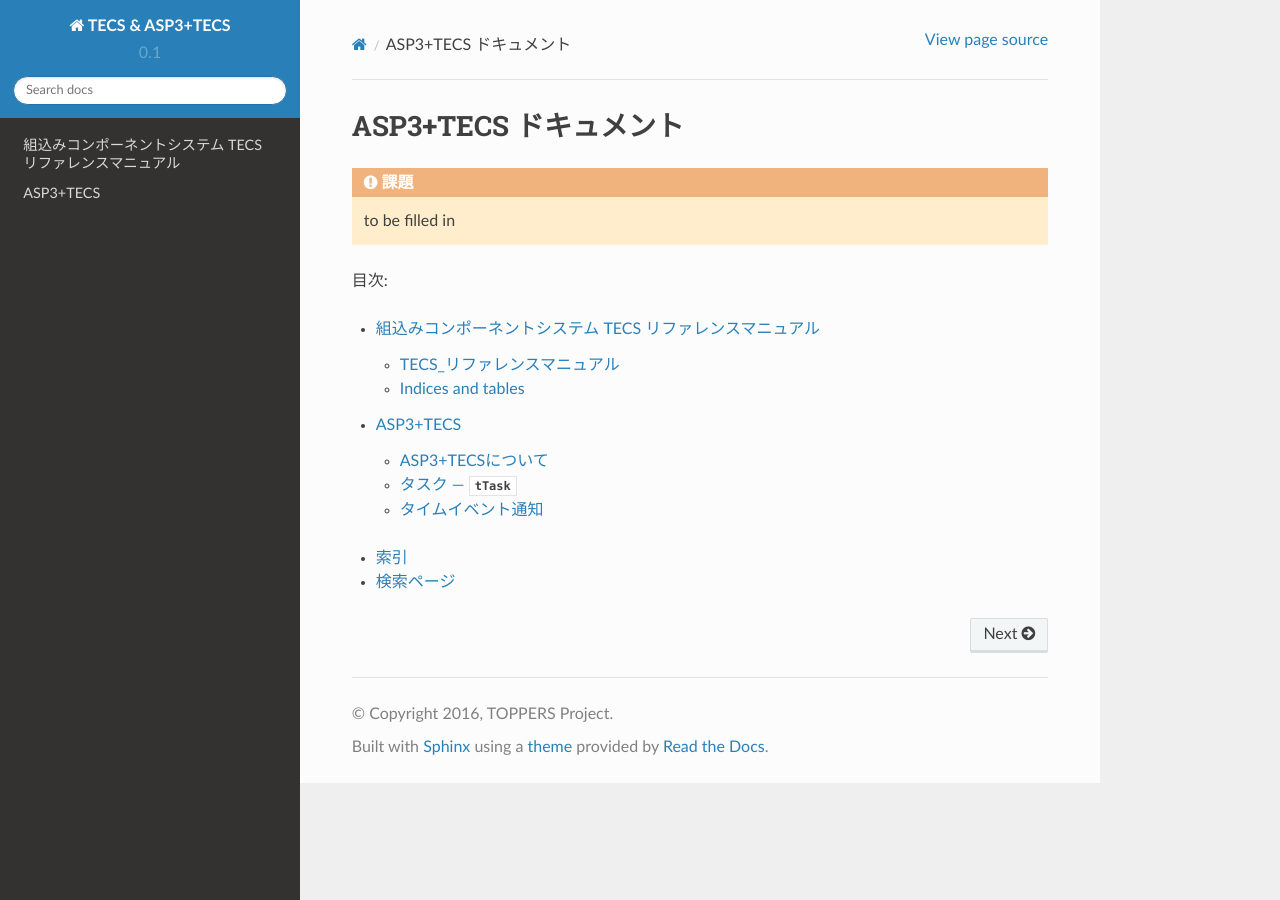
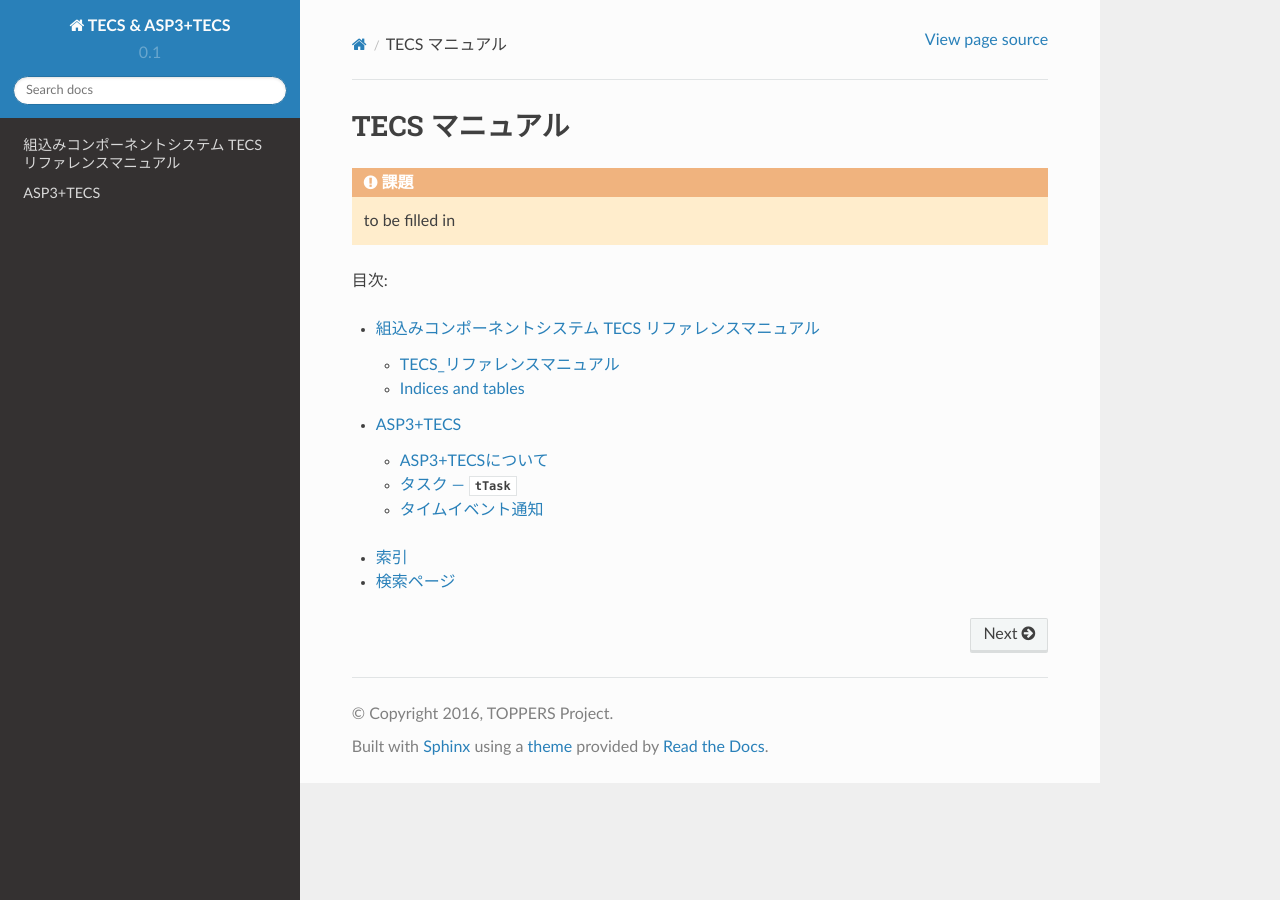
Before and after one commit to toppers/tecs-docs, a Sphinx documentation site: the page built from docs/index.rst, in a window 1280 px wide. Built offline with Sphinx 7.4.7 and the Read the Docs theme 2.0.0, drawn with Linux system fonts in a browser that asks for light colours.

Commit message:
changed the title ASP3+TECS document to TECS manuals

```diff
--- a/docs/index.rst
+++ b/docs/index.rst
@@ -3,8 +3,8 @@
    You can adapt this file completely to your liking, but it should at least
    contain the root `toctree` directive.
 
-ASP3+TECS ドキュメント
-======================
+TECS マニュアル
+===================
 
 .. todo::
     to be filled in
```
